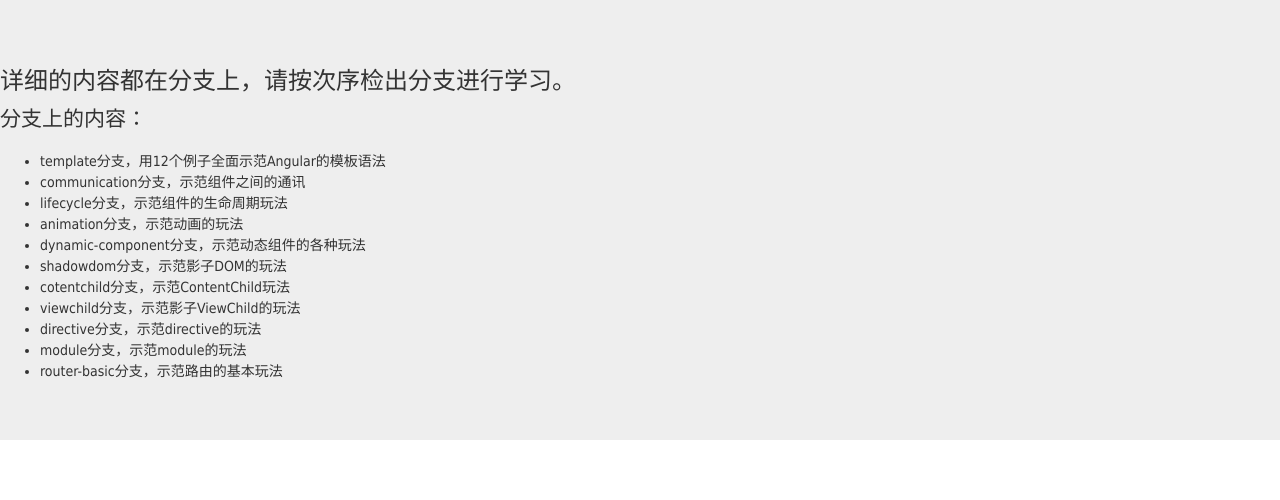
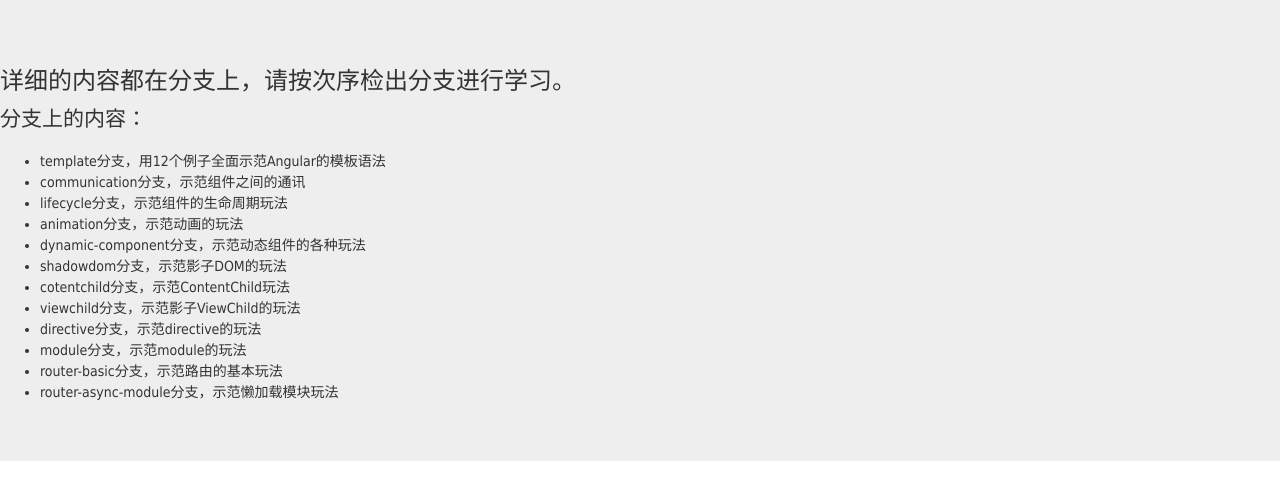
Before and after one commit to tanghuangthree/learn-angular, an Angular app: page / in a window 1280 px wide. Shown: the top 500 px of the page. Built offline with nearby package versions, Linux system fonts and the light colour scheme.

Commit message:
Function Or Bug: update README.md Symptom: N/A BugID:  N/A Root Cause: N/A Solution: N/A Note:  N/A

```diff
--- a/src/app/app.component.html
+++ b/src/app/app.component.html
@@ -15,5 +15,6 @@
     <li>directive分支，示范directive的玩法</li>
     <li>module分支，示范module的玩法</li>
     <li>router-basic分支，示范路由的基本玩法</li>
+    <li>router-async-module分支，示范懒加载模块玩法</li>
   </ul>
 </div>
```
Also changed, not shown: 1 other file (tests, documents, lock files or other folders).
